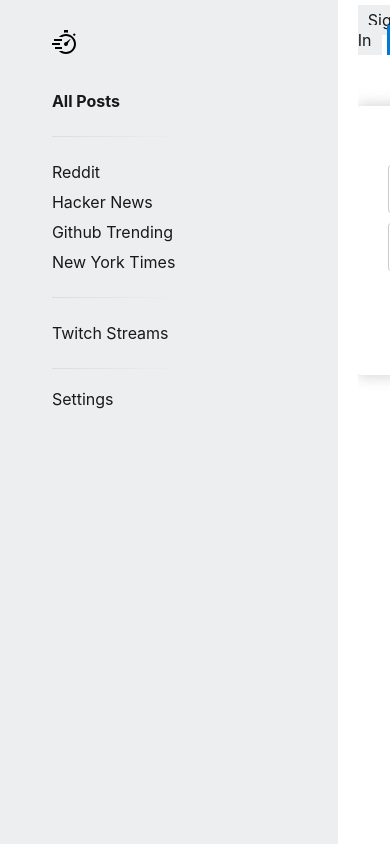
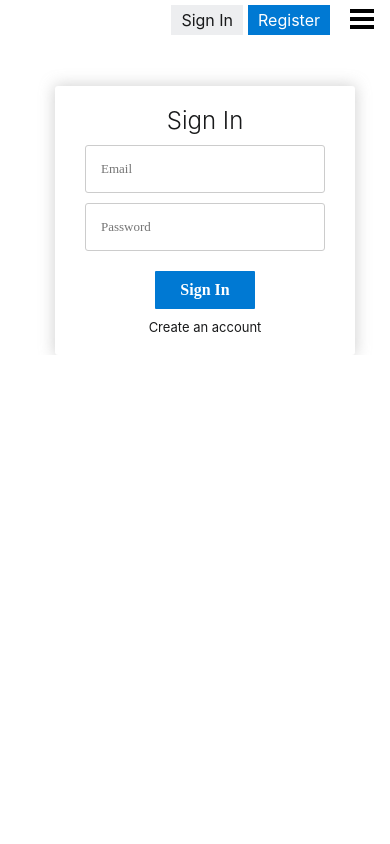
Before and after one commit to zksmith/procrastinator-app, a React (Create React App) app: page /signin in a window 390 px wide. Built offline with nearby package versions, Linux system fonts and the light colour scheme; no server answers.

Commit message:
mobile sidebar

```diff
--- a/src/App.js
+++ b/src/App.js
@@ -25,6 +25,7 @@ import './App.css';
 import 'react-notifications/lib/notifications.css';
 
 function App() {
+  const [mobileSidebar, showMobileSidebar] = useState(false);
   const [selected, setSelected] = useState('All Posts');
   const [data, setData] = useState([]);
   const [user, setUser] = useState({
@@ -107,6 +108,8 @@ function App() {
     }
   };
 
+  const toggleMobileSidebar = () => showMobileSidebar(!mobileSidebar);
+
   useEffect(() => {
     // ".replace(/\s/g, '')" is used to remove spaces
     fetch(
@@ -125,9 +128,13 @@ function App() {
     <>
       <div style={{ display: 'flex' }}>
         <Router>
-          <Sidebar selected={selected} changeSelected={changeSelected} />
+          <Sidebar
+            selected={selected}
+            changeSelected={changeSelected}
+            showMobile={mobileSidebar}
+          />
           <main className='main-section'>
-            <Header user={user} />
+            <Header user={user} toggleMobileSidebar={toggleMobileSidebar} />
             <Switch>
               <Route exact path='/'>
                 {selected === 'Twitch Streams' ? (
--- a/src/components/Header/Header.css
+++ b/src/components/Header/Header.css
@@ -21,3 +21,18 @@
   background-color: #0079d3;
   color: #fff;
 }
+.menu-btn {
+  background: none;
+  border: none;
+  position: fixed;
+  right: 0;
+  top: 0;
+  display: none;
+  margin: 6px 10px 0 0;
+}
+
+@media (max-width: 800px) {
+  .menu-btn {
+    display: inline;
+  }
+}
--- a/src/components/Header/Header.js
+++ b/src/components/Header/Header.js
@@ -2,7 +2,7 @@ import React from 'react';
 import { Link } from 'react-router-dom';
 import './Header.css';
 
-const Header = ({ user }) => {
+const Header = ({ user, toggleMobileSidebar }) => {
   return (
     <header className='header'>
       <div className='header-inner'>
@@ -14,6 +14,19 @@ const Header = ({ user }) => {
                 Bookmarks ({user.bookmarks ? user.bookmarks.length : 0})
               </Link>
               <Link to='/logout'>Log Out</Link>
+              <button
+                className='menu-btn'
+                onClick={() => toggleMobileSidebar()}
+              >
+                <svg
+                  xmlns='http://www.w3.org/2000/svg'
+                  width='24'
+                  height='24'
+                  viewBox='0 0 24 24'
+                >
+                  <path d='M24 6h-24v-4h24v4zm0 4h-24v4h24v-4zm0 8h-24v4h24v-4z' />
+                </svg>
+              </button>
             </>
           ) : (
             <>
@@ -23,6 +36,19 @@ const Header = ({ user }) => {
               <Link to='/register' className='btn action'>
                 Register
               </Link>
+              <button
+                className='menu-btn'
+                onClick={() => toggleMobileSidebar()}
+              >
+                <svg
+                  xmlns='http://www.w3.org/2000/svg'
+                  width='24'
+                  height='24'
+                  viewBox='0 0 24 24'
+                >
+                  <path d='M24 6h-24v-4h24v4zm0 4h-24v4h24v-4zm0 8h-24v4h24v-4z' />
+                </svg>
+              </button>
             </>
           )}
         </span>
--- a/src/components/Sidebar/Sidebar.css
+++ b/src/components/Sidebar/Sidebar.css
@@ -33,3 +33,15 @@
 .sidebar li.settings {
   cursor: not-allowed;
 }
+
+@media (max-width: 800px) {
+  .sidebar {
+    position: fixed;
+    width: 50%;
+    transform: translateX(-500px);
+    transition: transform 0.5s ease-in-out;
+  }
+  .sidebar.show {
+    transform: translateX(-20px);
+  }
+}
--- a/src/components/Sidebar/Sidebar.js
+++ b/src/components/Sidebar/Sidebar.js
@@ -3,7 +3,7 @@ import { Link } from 'react-router-dom';
 
 import './Sidebar.css';
 
-const Sidebar = ({ selected, changeSelected }) => {
+const Sidebar = ({ selected, changeSelected, showMobile }) => {
   const linkTexts = [
     'All Posts',
     'Reddit',
@@ -14,7 +14,7 @@ const Sidebar = ({ selected, changeSelected }) => {
   ];
 
   return (
-    <nav className='sidebar'>
+    <nav className={`sidebar ${showMobile ? 'show' : null}`}>
       <div className='fixed-container'>
         <div className='sidebar-top'>
           <a href='/'>
```
